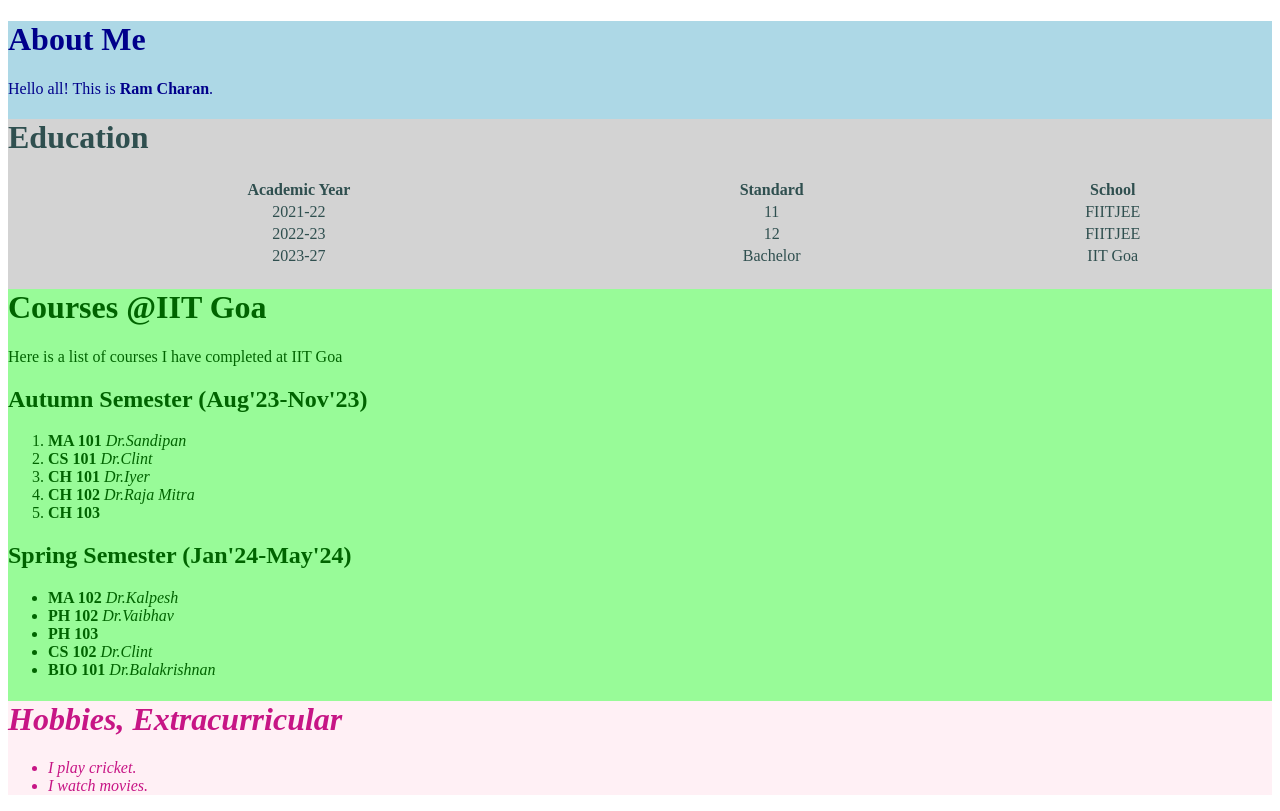
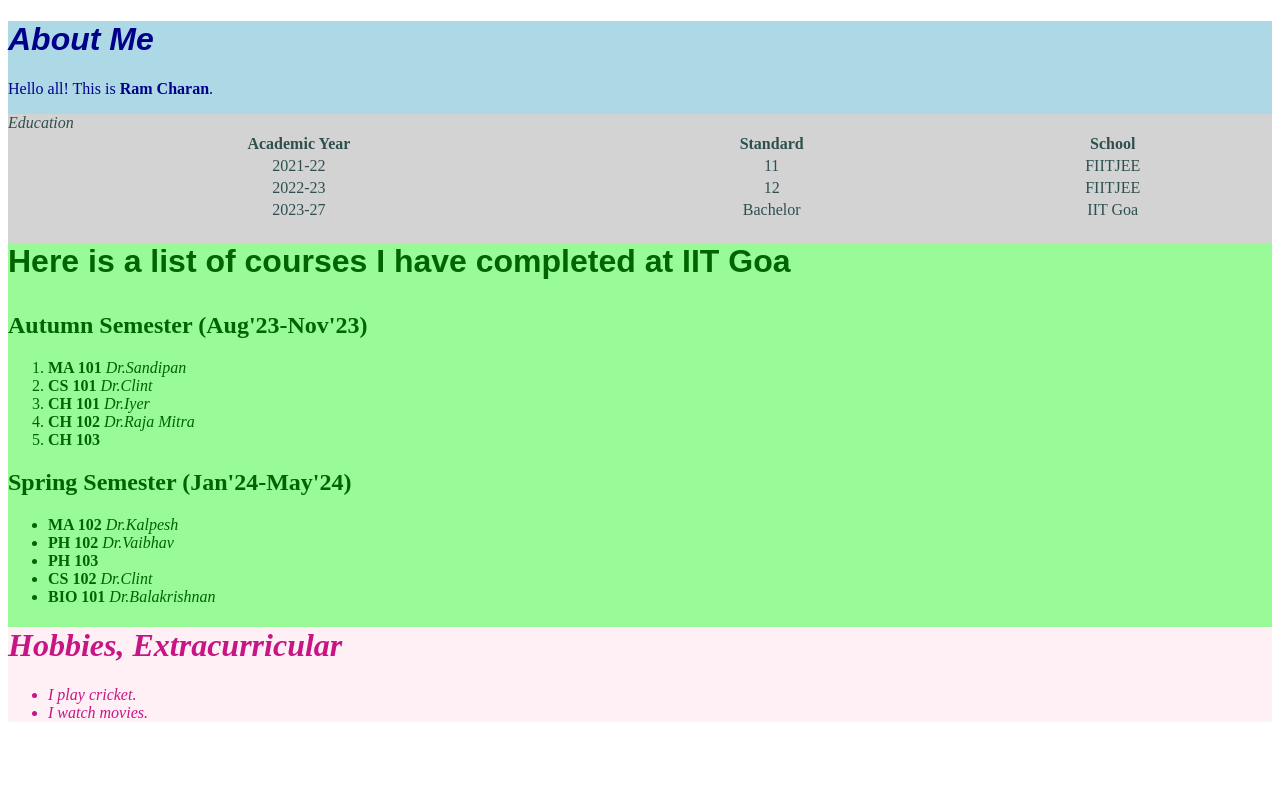
Before and after one commit to ramcharanpulapa/ramcharanpulapa.github.io, a plain HTML site: page index.html in a window 1280 px wide. Drawn offline with Linux system fonts and the light colour scheme.

Commit message:
Update index.html

```diff
--- a/index.html
+++ b/index.html
@@ -11,12 +11,12 @@
 </head>
 <body>
 	<div style="background-color:lightblue;color:darkblue;">
-		<h1> About Me </h1>
+		<h1 style="font-family:Arial;"><i> About Me</i> </h1>
 		<p> Hello all! This is <b>Ram Charan</b>.
 
 
-		<div style= "color:#2f4f4f; background-color:#d3d3d3">
-			<h1> Education </h1>
+		<div style= "color:#2f4f4f; background-color:#d3d3d3;>
+			<h1 style="font-family:Arial;> <i>Education </i></h1>
 			<table style="width:100%">
 				<tr>
 					<th> Academic Year </th>
@@ -40,7 +40,7 @@
 				</tr>
 			</table>
 			<div style="background-color:#98fb98; color:#006400;">
-				<h1> Courses @IIT Goa </h1>
+				<h1 style="font-family:Arial;> Courses @IIT Goa </h1>
 				<p> Here is a list of courses I have completed at IIT Goa </p>
 				<h2> Autumn Semester (Aug'23-Nov'23)</h2>
 				<ol>
```
